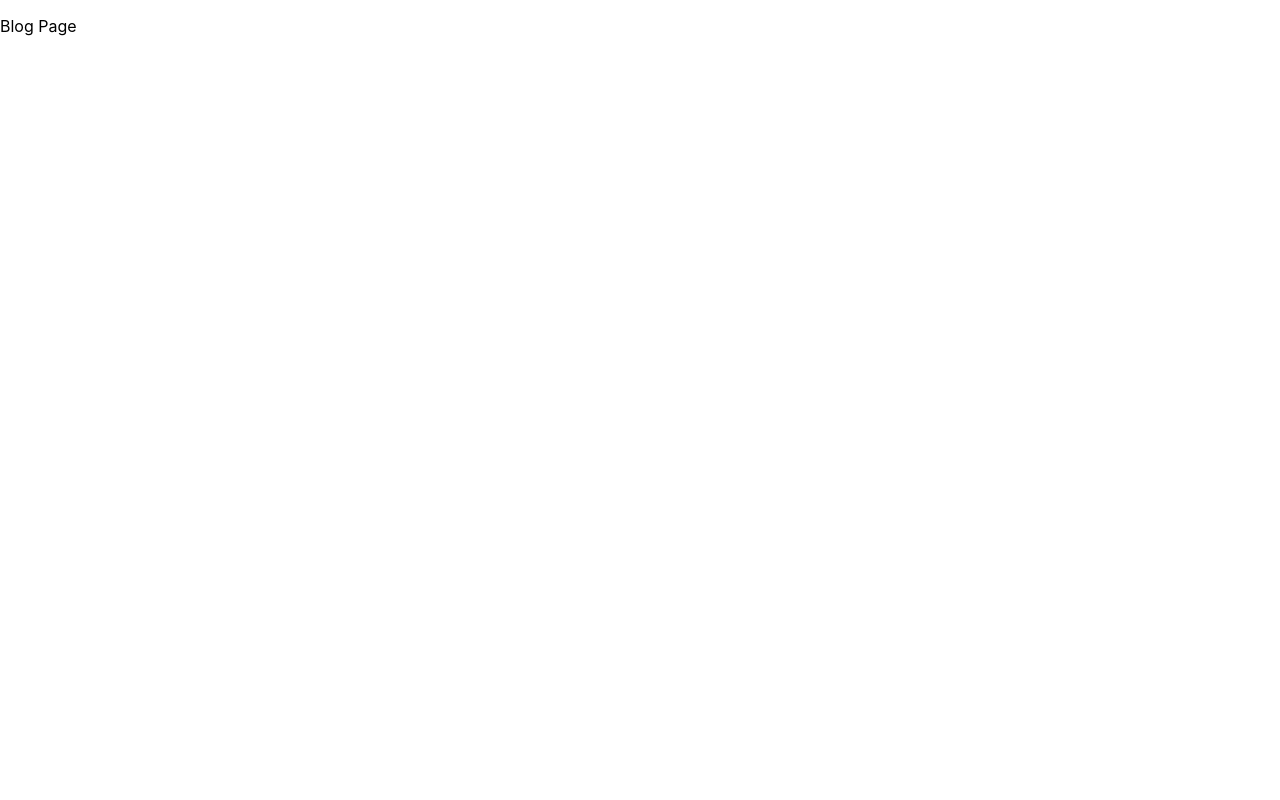
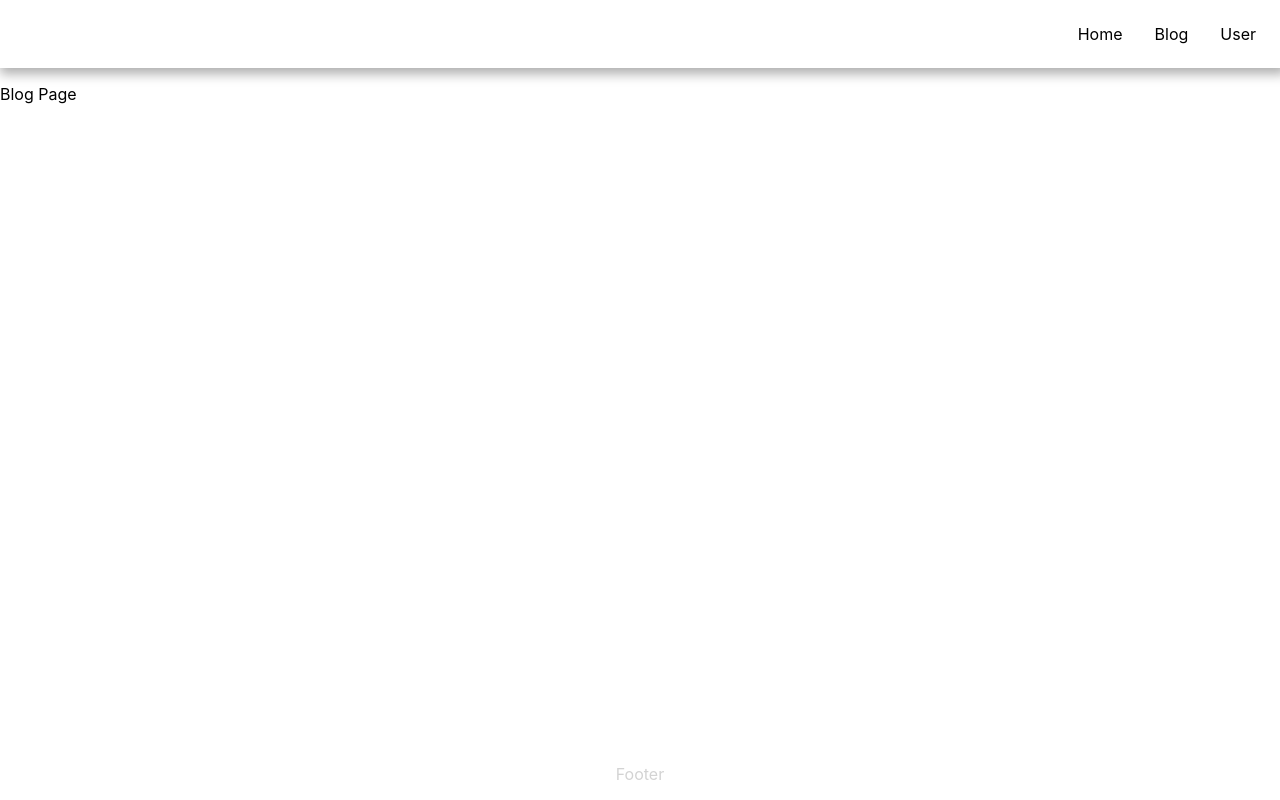
Before and after one commit to Fajar-Islami/basic-nextjs, a Next.js app in the folder basic-nextjs/: page /Blog in a window 1280 px wide. Built offline with nearby package versions, Linux system fonts and the light colour scheme.

Commit message:
fix video 9 - layout page

```diff
--- /dev/null
+++ b/basic-nextjs/components/Layout/Layout.module.css
@@ -0,0 +1,9 @@
+.container {
+  height: 100%;
+  display: flex;
+  flex-direction: column;
+}
+
+.content {
+  flex: 1;
+}
--- /dev/null
+++ b/basic-nextjs/components/Layout/index.tsx
@@ -0,0 +1,19 @@
+import { ReactNode } from "react";
+import Footer from "../Footer";
+import Header from "../Header";
+import styles from "./Layout.module.css";
+
+interface LayoutProps {
+  children: ReactNode;
+}
+
+export default function Layout(props: LayoutProps) {
+  const { children } = props;
+  return (
+    <div className={styles.container}>
+      <Header />
+      <div className={styles.content}>{children} </div>
+      <Footer />
+    </div>
+  );
+}
--- a/basic-nextjs/pages/Blog.tsx
+++ b/basic-nextjs/pages/Blog.tsx
@@ -1,7 +1,9 @@
+import Layout from "../components/Layout";
+
 export default function Blog() {
   return (
-    <div>
+    <Layout>
       <p className="title-homepage">Blog Page</p>
-    </div>
+    </Layout>
   );
 }
--- a/basic-nextjs/pages/users/index.tsx
+++ b/basic-nextjs/pages/users/index.tsx
@@ -1,7 +1,9 @@
+import Layout from "../../components/Layout";
+
 export default function User() {
   return (
-    <div>
+    <Layout>
       <p>Users Page</p>
-    </div>
+    </Layout>
   );
 }
--- a/basic-nextjs/styles/globals.css
+++ b/basic-nextjs/styles/globals.css
@@ -7,6 +7,7 @@
 
   max-width: 1400px;
   margin: auto;
+  height: 100%;
 }
 
 a {
@@ -18,11 +19,6 @@
   box-sizing: border-box;
 }
 
-.title {
-  color: red;
+#__next {
+  height: 100%;
 }
-
-.title-not-found {
-  color: darkgrey;
-  text-align: center;
-}
```
Also changed, not shown: basic-nextjs/pages/index.tsx (+8 -5 lines).
